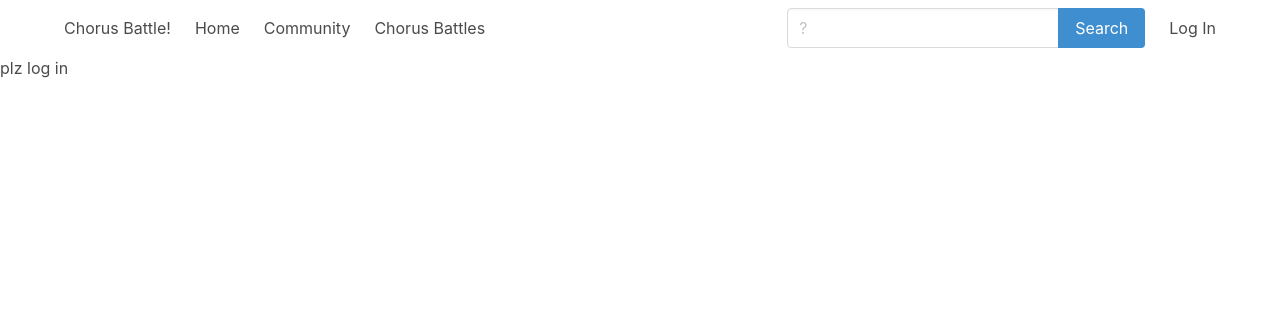
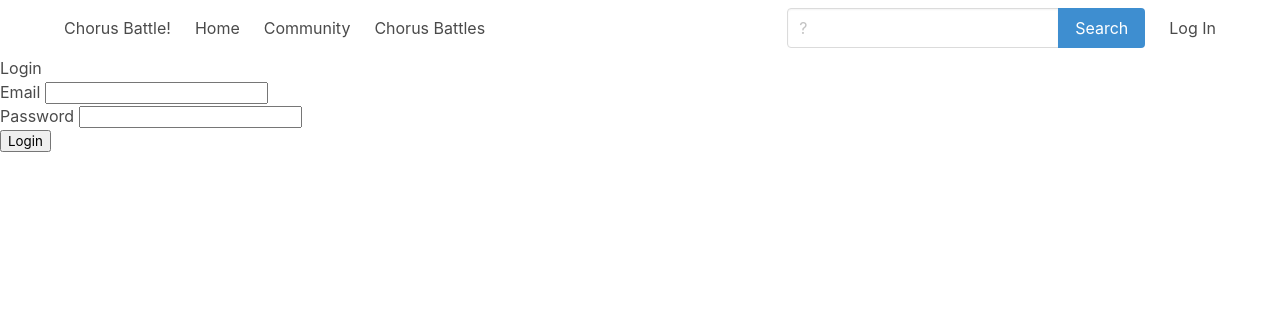
Before and after one commit to jchen2186/cb-platform, a Flask app: page /login in a window 1280 px wide. Shown: the top 316 px of the page. Run offline with Flask 2, Linux system fonts and the light colour scheme; some libraries are stand-ins or nearby versions.

Commit message:
added login and signup but it does not function yet

```diff
--- /dev/null
+++ b/cbapp/forms.py
@@ -0,0 +1,16 @@
+from flask_wtf import Form
+from wtforms import StringField, PasswordField, SubmitField
+
+class SignupForm(Form):
+    first_name = StringField('First name')
+    last_name = StringField('Last name')
+    email = StringField('Email')
+    password = PasswordField('Password')
+    # change this later to specify the possible roles the user can be
+    role = StringField('Role')
+    submit = SubmitField('Sign up')
+
+class LoginForm(Form):
+    email = StringField('Email')
+    password = PasswordField('Password')
+    submit = SubmitField('Login')
--- a/cbapp/routes.py
+++ b/cbapp/routes.py
@@ -1,14 +1,31 @@
 from flask import render_template
 from flask import request
 from cbapp import app
+from forms import SignupForm, LoginForm
 
 @app.route('/', methods=['GET'])
 def index():
     return render_template('index.html')
 
-@app.route('/login', methods=['GET'])
+@app.route('/login', methods=['GET', 'POST'])
 def login():
-    return render_template('login.html')
+    form = LoginForm()
+
+    if request.method == 'POST':
+        # temporary, change later
+        return 'Success'
+    elif request.method == 'GET':
+        return render_template('login.html', form=form)
+
+@app.route('/signup', methods=['GET', 'POST'])
+def signup():
+    form = SignupForm()
+
+    if request.method == 'POST':
+        # temporary, change later
+        return 'Success'
+    elif request.method == 'GET':
+        return render_template('signup.html', form=form)
 
 @app.route('/chorusinfo/<cb>', methods=['GET'])
 def chorusInfo(cb=None):
--- a/cbapp/templates/login.html
+++ b/cbapp/templates/login.html
@@ -1,5 +1,22 @@
 {% extends "base.html" %}
 {% block content %}
-<p> plz log in</p>
+  <div class="section-content">
+    <h2>Login</h2>
 
+    <form method="POST" action="/login">
+      {{ form.hidden_tag() }}
+
+      <div class="form-group">
+        {{ form.email.label }}
+        {{ form.email }}
+      </div>
+
+      <div class="form-group">
+        {{ form.password.label }}
+        {{ form.password }}
+      </div>
+
+      {{ form.submit(class="btn-primary") }}
+    </form>
+  </div>
 {% endblock %}
```
Also changed, not shown: cbapp/models.py (+72 -72 lines), cbapp/templates/signup.html (+38 -0 lines), requirements.txt (+14 -0 lines), tests/test_unit.py (+20 -1 lines).
